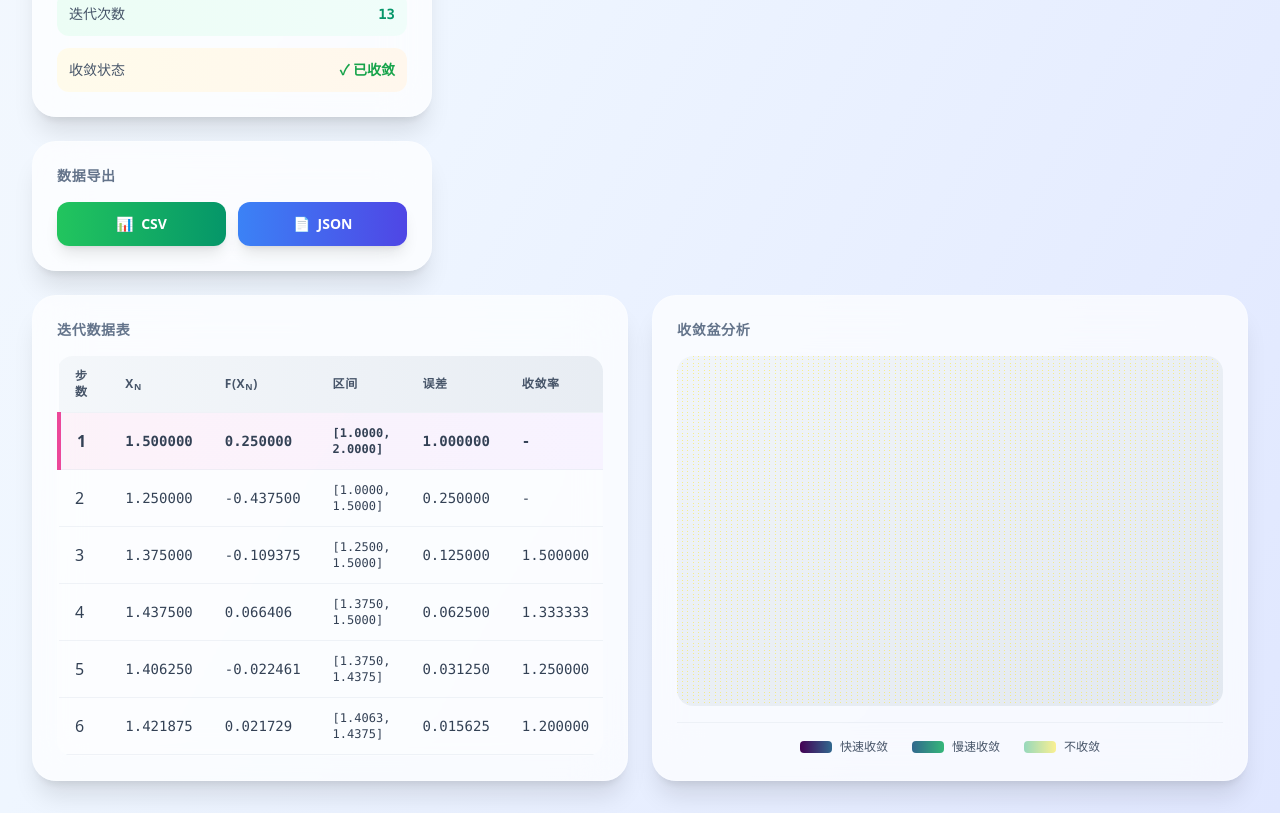
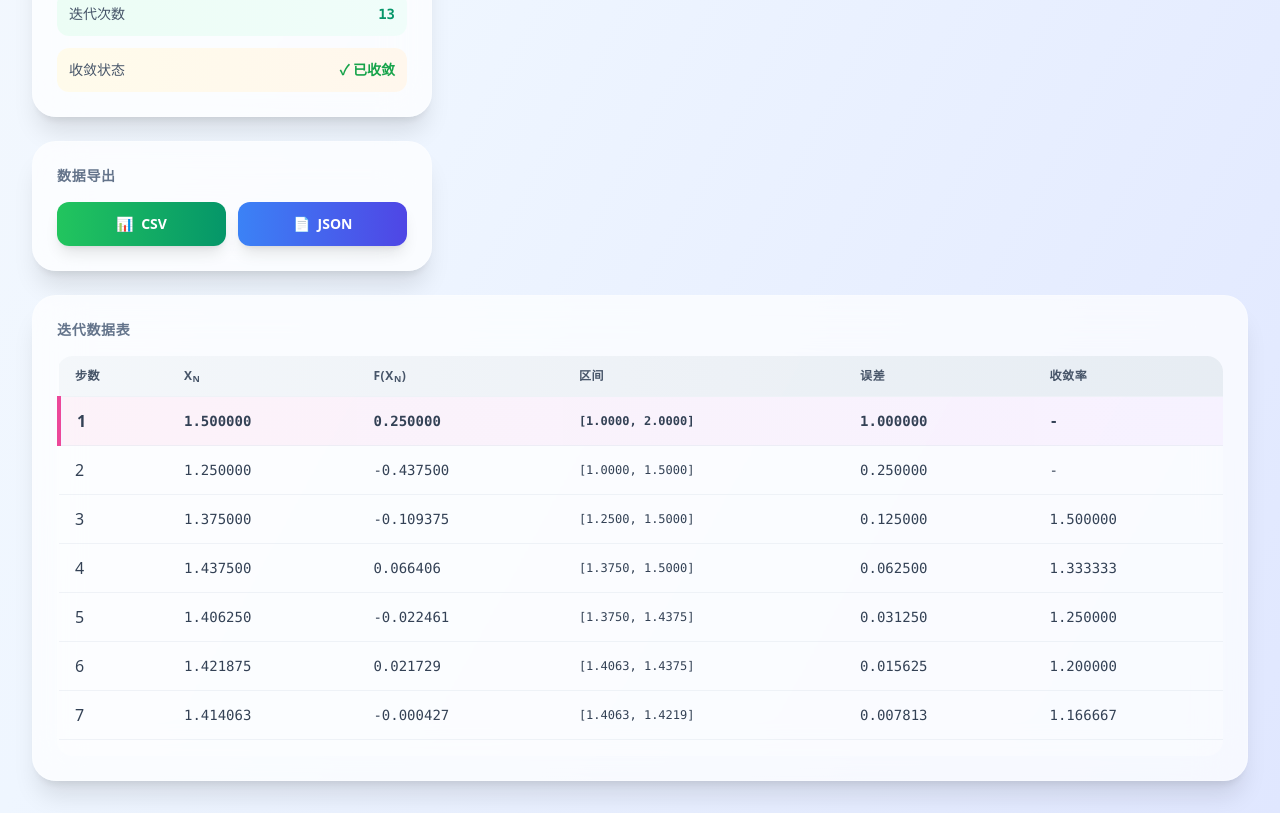
Before and after one commit to Sophie618/numerical-analysis-platform, a React (Vite) app in the folder numerical-visualizer/: page / in a window 1280 px wide. Shown: the part 1540-2353 px from the top of the page. Built offline with nearby package versions, Linux system fonts and the light colour scheme.

Commit message:
refactor: remove BasinPlot component

```diff
--- a/numerical-visualizer/src/App.jsx
+++ b/numerical-visualizer/src/App.jsx
@@ -4,7 +4,6 @@
 import FunctionPlot from './components/FunctionPlot';
 import ConvergenceChart from './components/ConvergenceChart';
 import DataTable from './components/DataTable';
-import BasinPlot from './components/BasinPlot';
 import ExportButton from './components/ExportButton';
 import { bisection, newton, aitken, secant, createIterationFunction, PRESET_FUNCTIONS, ALGORITHMS } from './algorithms';
 
@@ -192,20 +191,12 @@
         </main>
       </div>
 
-      {/* Bottom Grid */}
-      <div className="grid grid-cols-1 lg:grid-cols-2 gap-6">
-        <DataTable
-          history={history}
-          currentStep={currentStep}
-          method={ALGORITHMS[selectedAlgorithm].name}
-        />
-        <BasinPlot
-          algorithm={selectedAlgorithm}
-          func={currentFunction.f}
-          df={currentFunction.df}
-          parameters={parameters}
-        />
-      </div>
+      {/* Data Table */}
+      <DataTable
+        history={history}
+        currentStep={currentStep}
+        method={ALGORITHMS[selectedAlgorithm].name}
+      />
     </div>
   );
 }
```
